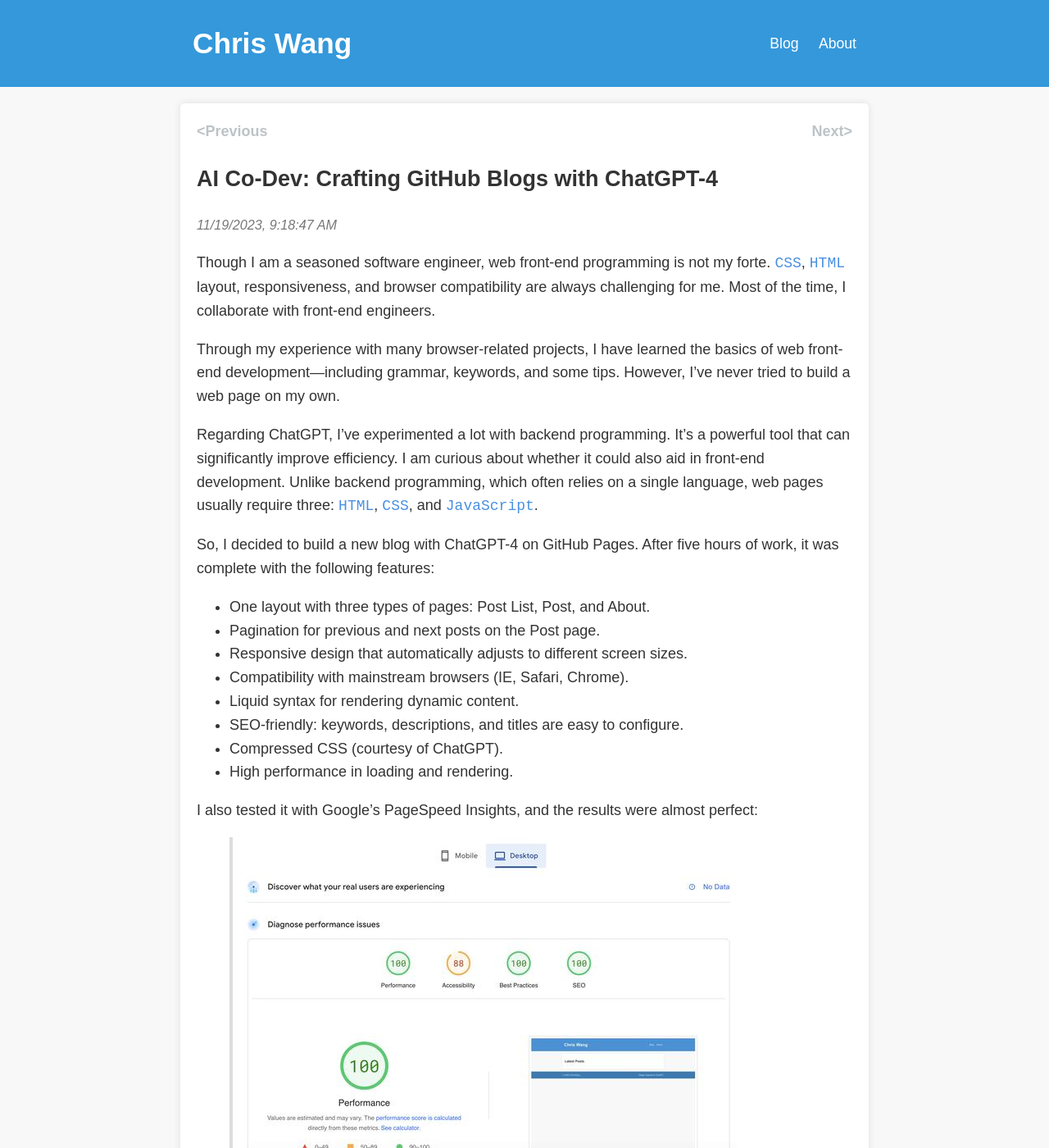
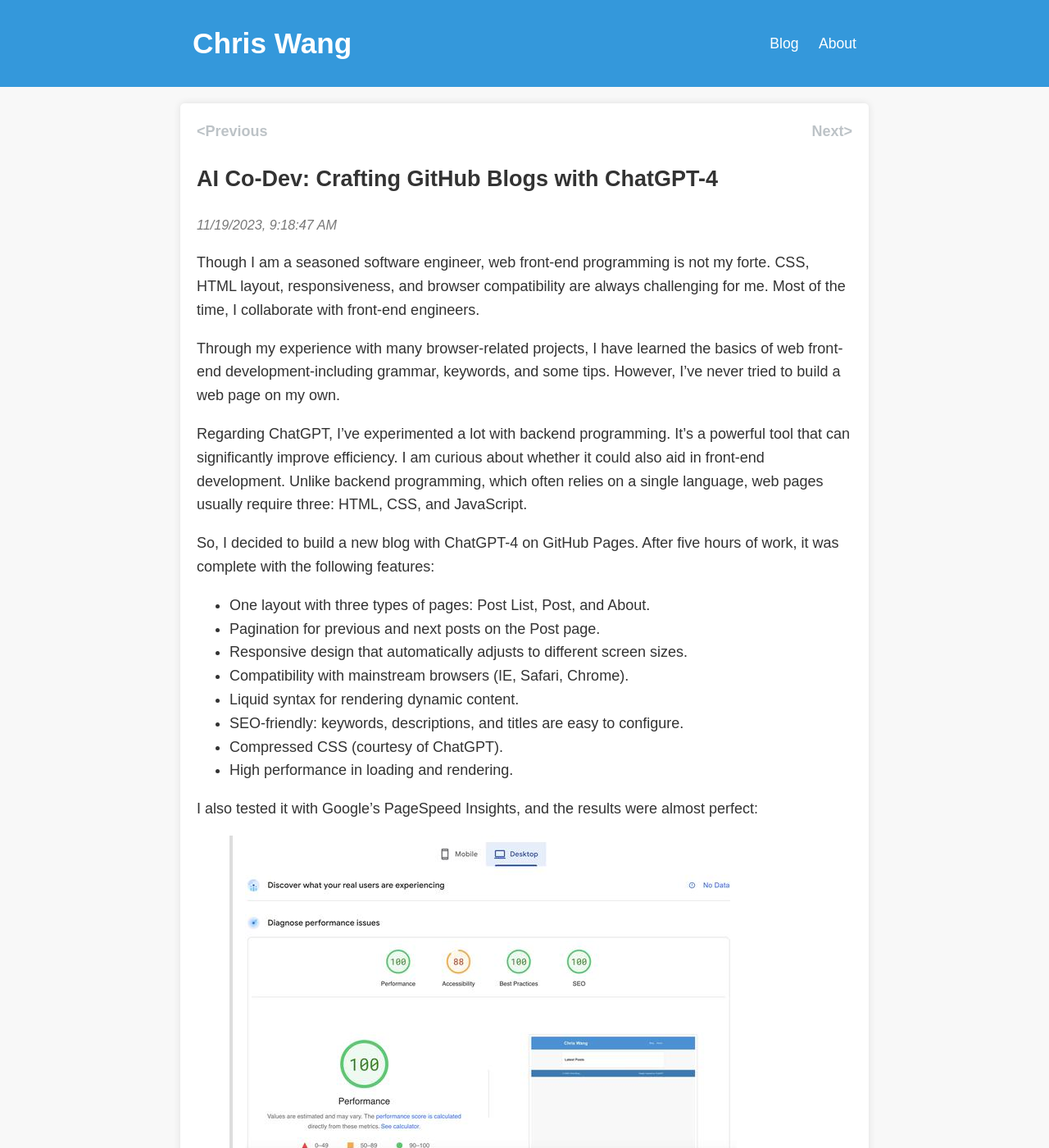
Before and after one commit to cookiebody/cookiebody.github.io, a Jekyll site: the page built from _posts/2023-11-19-AI-Co-Dev-Crafting-GitHub-Blogs-with-ChatGPT-4.md, in a window 1280 px wide and 1400 px high. Shown: the whole window at 82% size. Built offline with Jekyll 4.4.1, drawn with Linux system fonts in a browser that asks for light colours; some of the changed text lies outside the part shown.

Commit message:
fix dash style error

```diff
--- a/_posts/2023-11-19-AI-Co-Dev-Crafting-GitHub-Blogs-with-ChatGPT-4.md
+++ b/_posts/2023-11-19-AI-Co-Dev-Crafting-GitHub-Blogs-with-ChatGPT-4.md
@@ -4,16 +4,16 @@ title:  'AI Co-Dev: Crafting GitHub Blogs with ChatGPT-4'
 date:   2023-11-19 17:18:47 +0800
 keywords: 'ChatGPT-4 Web Development, Effortless GitHub Blogging, AI in Frontend Engineering, Automating CSS with AI, HTML No-Code Solutions, Liquid Templating, Adaptive Web Design, Cross-Browser Support, Search Engine Optimization Strategies, Performance-Driven Web Design'
 description: 'Embark on a transformative web development journey with a detailed account of creating a feature-rich, performance-optimized blog using ChatGPT-4 on GitHub Pages. This narrative offers insights into leveraging AI for seamless frontend development, achieving responsive design, and ensuring cross-browser compatibility, all with minimal coding. Dive into a world where AI tools not only augment development processes but also empower creators to focus on innovation and design.'
-desc: "Admittedly, I'm concerned that powerful AI could replace my job—and perhaps you should be, too."
+desc: "Admittedly, I'm concerned that powerful AI could replace my job, and perhaps you should be, too."
 ---
 
-Though I am a seasoned software engineer, web front-end programming is not my forte. `CSS`, `HTML` layout, responsiveness, and browser compatibility are always challenging for me. Most of the time, I collaborate with front-end engineers.
+Though I am a seasoned software engineer, web front\-end programming is not my forte. CSS, HTML layout, responsiveness, and browser compatibility are always challenging for me. Most of the time, I collaborate with front-end engineers.
 
-Through my experience with many browser-related projects, I have learned the basics of web front-end development—including grammar, keywords, and some tips. However, I've never tried to build a web page on my own.
+Through my experience with many browser\-related projects, I have learned the basics of web front\-end development\-including grammar, keywords, and some tips. However, I've never tried to build a web page on my own.
 
-Regarding ChatGPT, I've experimented a lot with backend programming. It's a powerful tool that can significantly improve efficiency. I am curious about whether it could also aid in front-end development. Unlike backend programming, which often relies on a single language, web pages usually require three: `HTML`, `CSS`, and `JavaScript`.
+Regarding ChatGPT, I've experimented a lot with backend programming. It's a powerful tool that can significantly improve efficiency. I am curious about whether it could also aid in front\-end development. Unlike backend programming, which often relies on a single language, web pages usually require three: HTML, CSS, and JavaScript.
 
-So, I decided to build a new blog with ChatGPT-4 on GitHub Pages. After five hours of work, it was complete with the following features:
+So, I decided to build a new blog with ChatGPT\-4 on GitHub Pages. After five hours of work, it was complete with the following features:
 
 - One layout with three types of pages: Post List, Post, and About.
 - Pagination for previous and next posts on the Post page.
@@ -30,7 +30,7 @@ I also tested it with Google's PageSpeed Insights, and the results were almost p
 
 > You can [view test report here.](https://pagespeed.web.dev/analysis/https-chriswang-ai/cjm80xck4m?hl=en&form_factor=desktop)
 
-During development, I didn't write any `CSS`, `JavaScript`, or `HTML` code—all of it was generated by prompts.
+During development, I didn't write any CSS, JavaScript, or HTML code, all of it was generated by prompts.
 
 My role was to reuse the code, write some Liquid code, and run commands for testing and deployment.The prompts are not magic, they're similar to the interactions I have with colleagues.
 For example:
@@ -39,7 +39,7 @@ For example:
 
 > ![prompt2](/assets/prompt-to-gen-blog-2_resized.jpg)
 
-Admittedly, I'm concerned that powerful AI could replace my job—and perhaps you should be, too.But as ChatGPT itself has stated, it cannot perceive the real world, which is a significant advantage for humans.
+Admittedly, I'm concerned that powerful AI could replace my job, and perhaps you should be, too. But as ChatGPT itself has stated, it cannot perceive the real world, which is a significant advantage for humans.
 
 For people like you and me, it's crucial to learn to use such tools extensively, akin to learning to drive a car. In a race, having the best car is vital, but being the best driver is key to success.
 
```
